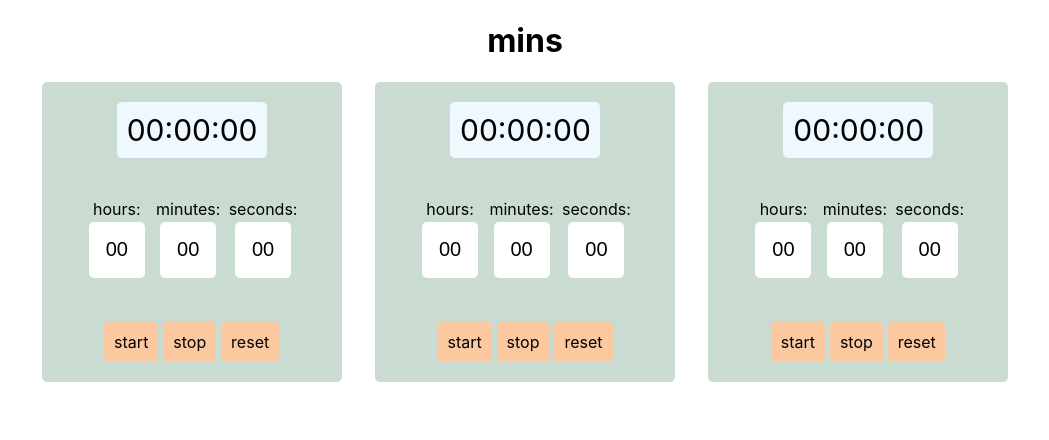
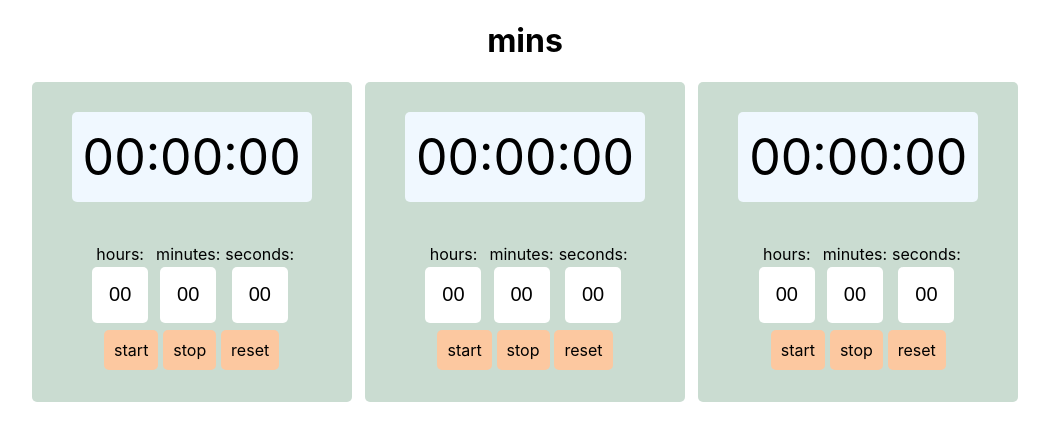
Before and after one commit to SarnaKhmel/min-client, a React (Create React App) app: page / in a window 1280 px wide. Shown: the top 440 px of the page, without its empty margins (115-1164 px from the left). Built offline with nearby package versions, Linux system fonts and the light colour scheme.

Commit message:
Timer styling

```diff
--- a/src/components/Timer/Timer.css
+++ b/src/components/Timer/Timer.css
@@ -7,6 +7,7 @@
     width: 300px;
     height: 300px;
     border-radius: 5px;
+    padding: 10px;
 }
 
 .timer-buttons {
@@ -17,11 +18,24 @@
 }
 
 .timer-counter {
+    display: flex;
+    justify-content: center;
+    align-items: center;
     background-color: aliceblue;
-    font-size: 30px;
+    font-size: 50px;
     padding: 10px;
-    width: 130px;
+    width: 220px;
+    height: 70px;
+
     border-radius: 5px;
+}
+
+.timer-buttons-and-inputs {
+    display: flex;
+    flex-direction: column;
+    justify-content: space-around;
+    align-items: center;
+    height: 130px;
 }
 
 .timer-button {
@@ -40,7 +54,7 @@
 .length-input-wrapper {
     display: flex;
     justify-content: space-around;
-    width: 220px;
+    width: 210px;
 
 }
 
--- a/src/components/Timer/Timer.js
+++ b/src/components/Timer/Timer.js
@@ -162,6 +162,7 @@
     return (
       <div className="timer">
         <div className="timer-counter">{this.calculateAndRenderTimer()}</div>
+        <div className="timer-buttons-and-inputs">
           <div className="length-input-wrapper">
             <label className="length-input-label">
               hours:
@@ -182,6 +183,7 @@
               <div className="timer-button reset" onClick={this.handleResetClick}>reset</div>
           </div>
         </div>
+      </div>
     )
   }
 }
```
Lines whose indentation alone changed are shown as unchanged.
